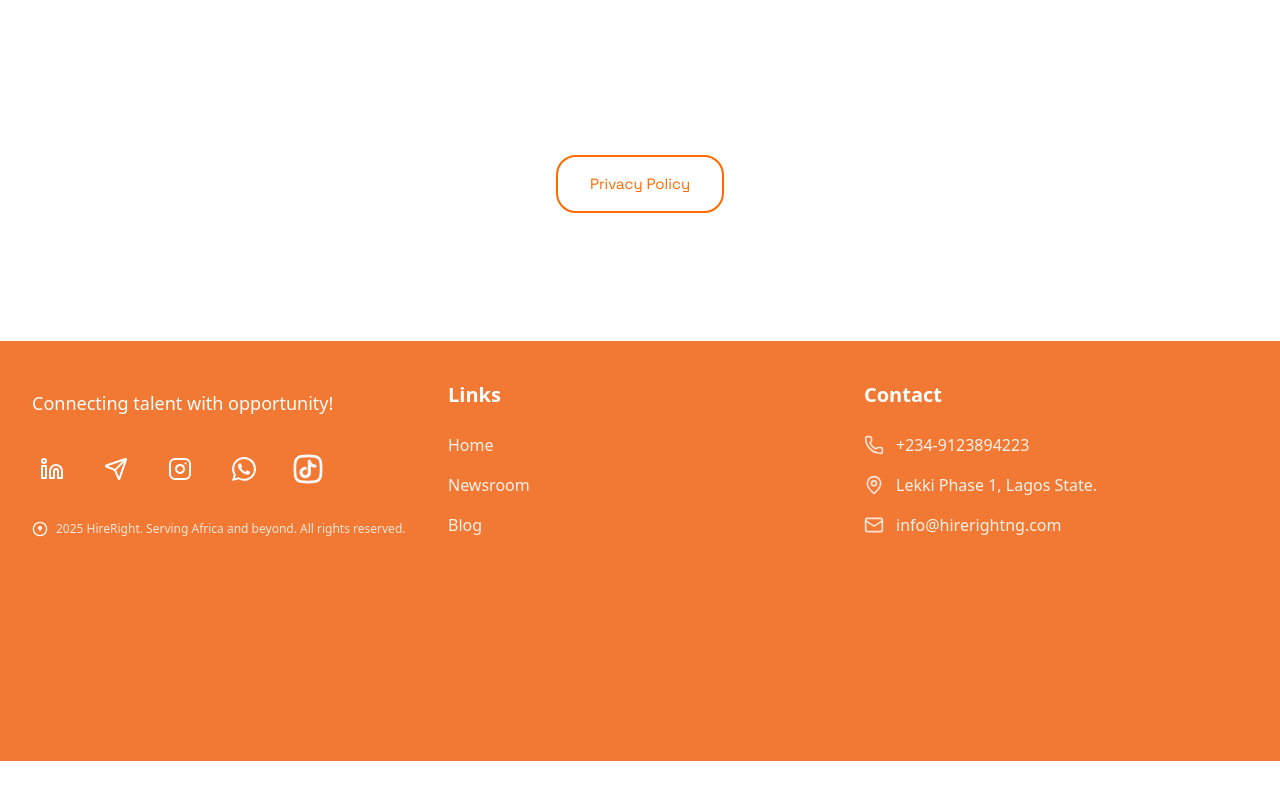
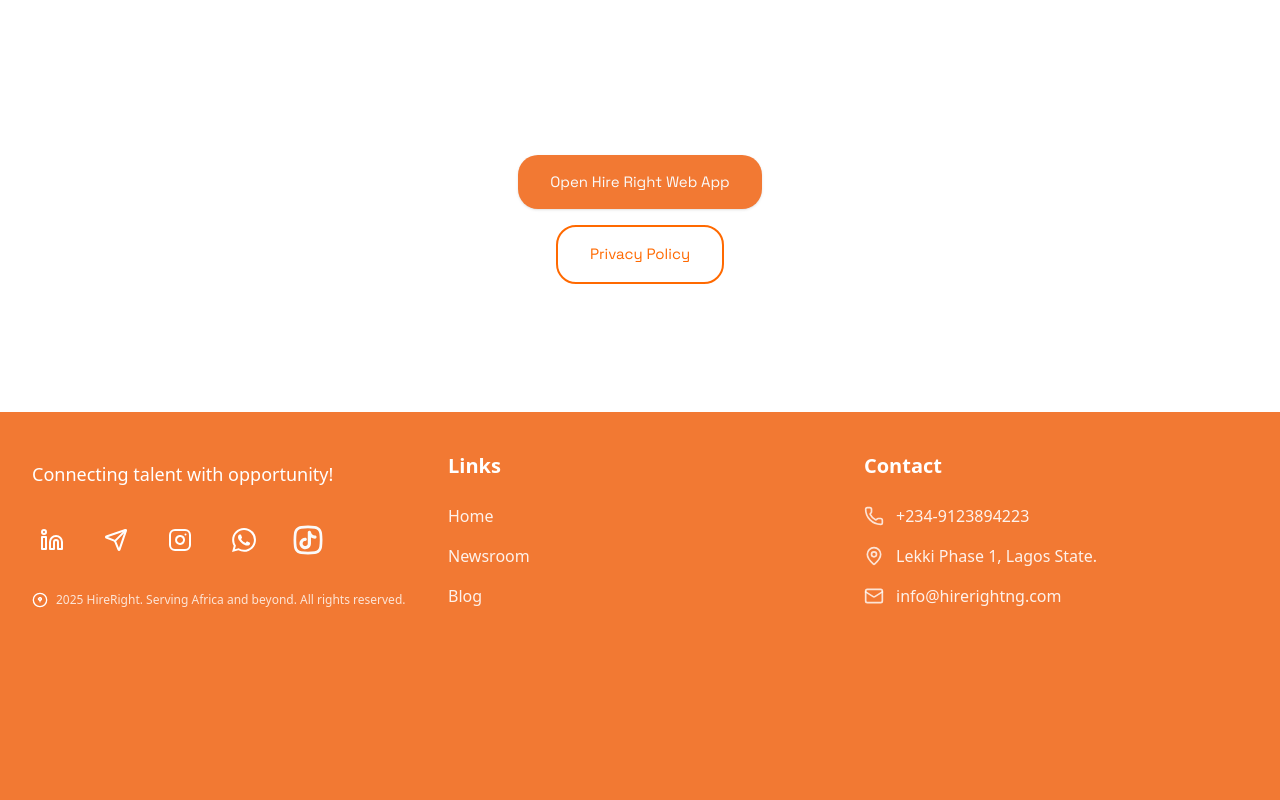
Before and after one commit to Dimplat-Tech/hire-right, a Next.js app: page / in a window 1280 px wide. Shown: the part 5511-6311 px from the top of the page. Before the commit the page ends 6272 px from the top, so only its background shows below. Built offline with nearby package versions, Linux system fonts and the light colour scheme.

Commit message:
Move HireRight app link from navbar to homepage and update button label

```diff
--- a/src/app/page.tsx
+++ b/src/app/page.tsx
@@ -28,8 +28,11 @@
       <Resources />
       <Newsletter />
 
-      {/* Privacy Policy button (home) */}
-      <div className="w-full flex justify-center my-8">
+      {/* Home app button and privacy policy */}
+      <div className="w-full flex flex-col items-center gap-4 my-8">
+        <Button href="https://hirerightapp.com/" variant="primary" target="_blank">
+          Open Hire Right Web App
+        </Button>
         <Button href="/privacy" variant="outline">Privacy Policy</Button>
       </div>
     </div>
--- a/src/components/common/Header.tsx
+++ b/src/components/common/Header.tsx
@@ -120,7 +120,7 @@
 							{/* Buttons */}
 							<div className="hidden lg:flex items-center gap-4">
 								<Button variant="outline" href='/lets-talk'>Hire Now</Button>
-								<Button variant="secondary" href={'https://forms.zohopublic.com/elvaridah1/form/TalentSubmissionForm1/formperma/UvdO4BbDrTv3O9D2TBGgFoICMm5dUCo43fAOxY7tEUc'}>Join Our Talent Pool</Button>
+					<Button variant="secondary" href={'https://forms.zohopublic.com/elvaridah1/form/TalentSubmissionForm1/formperma/UvdO4BbDrTv3O9D2TBGgFoICMm5dUCo43fAOxY7tEUc'}>Join Our Talent Pool</Button>
 							</div>
 						</nav>
 					</header>
```
